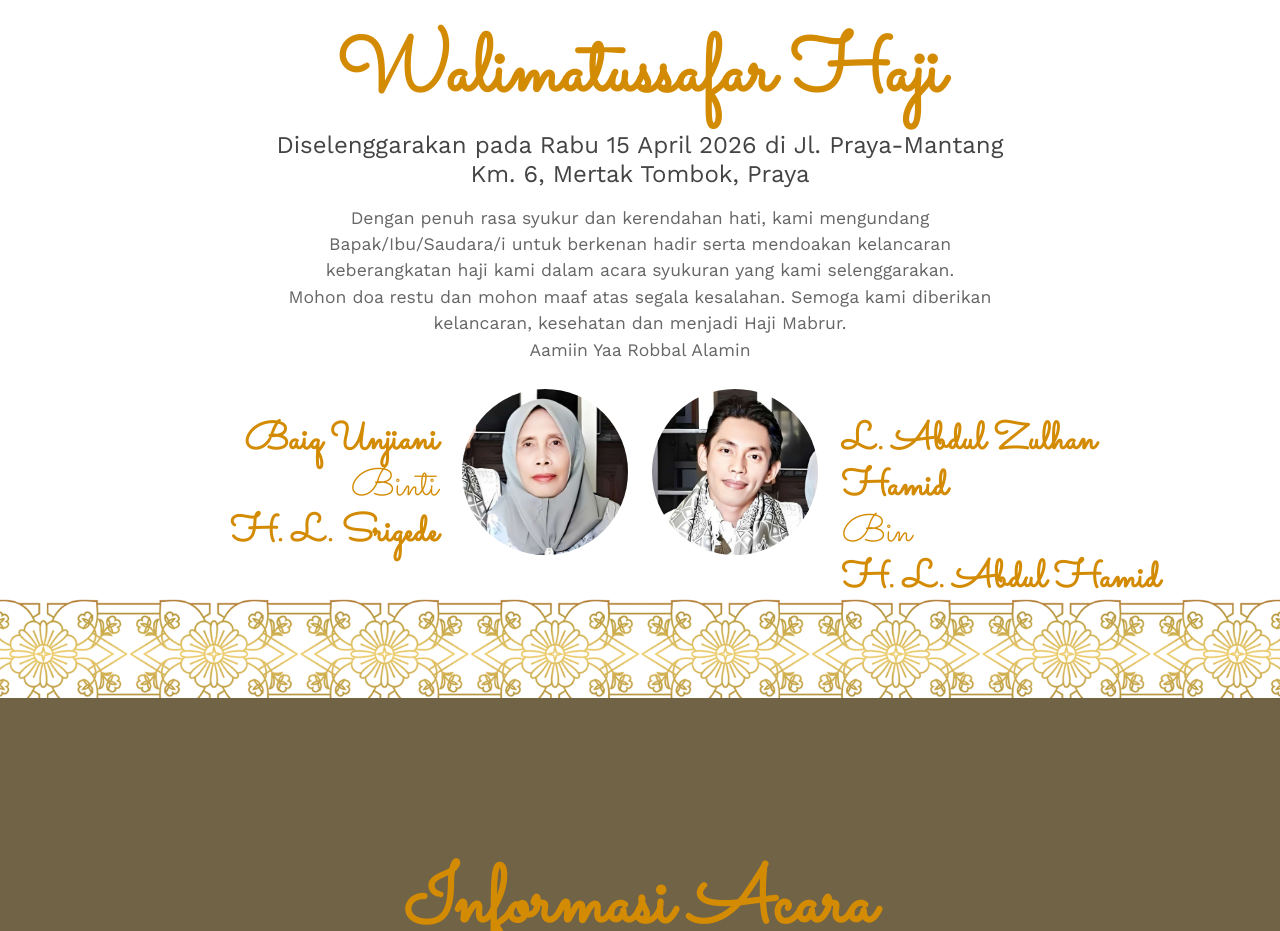
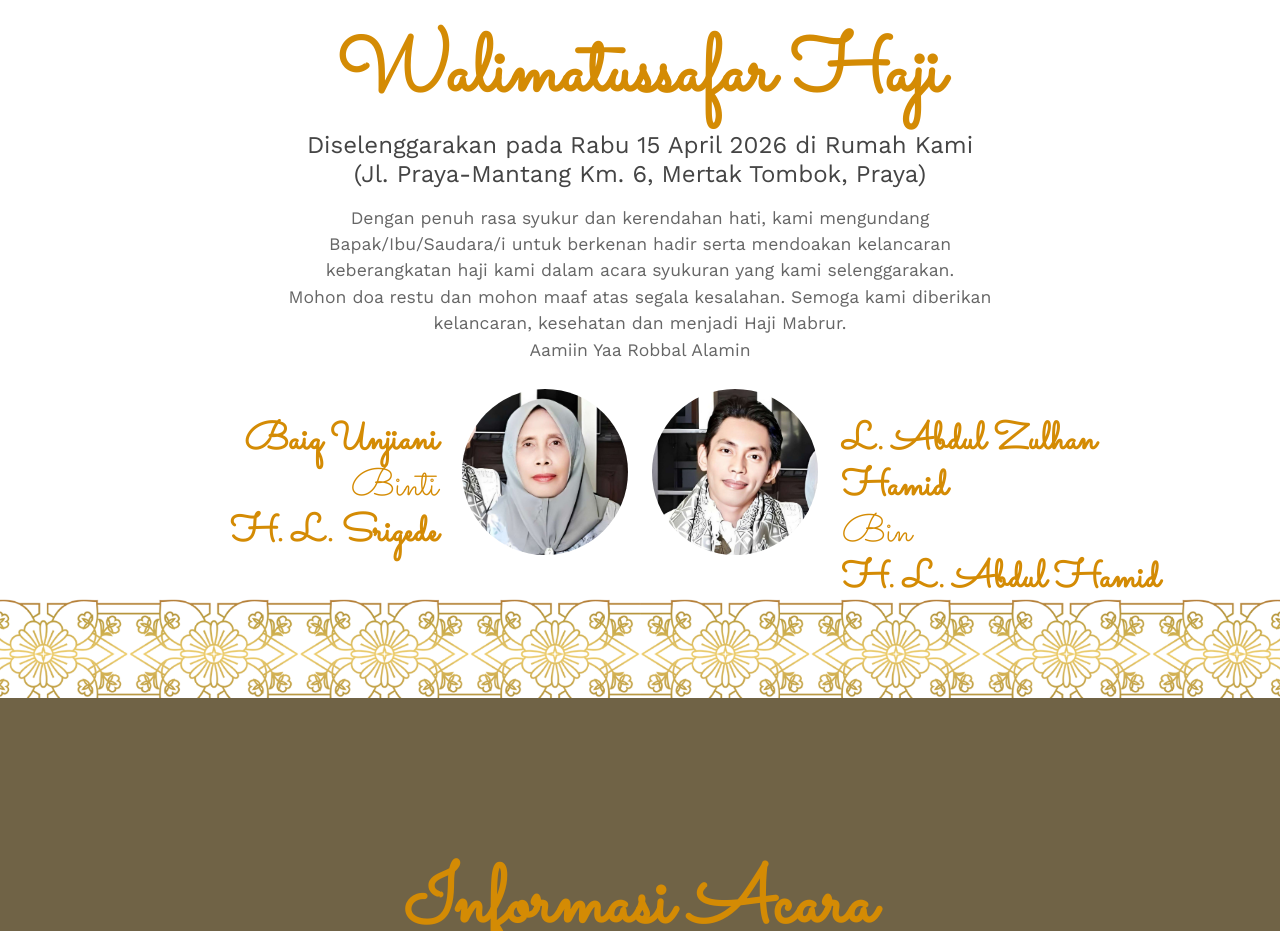
Before and after one commit to abdulhafizbahrain/walimatussafar-haji, a plain HTML site: page index.html in a window 1280 px wide. Shown: the part 960-1891 px from the top of the page. Drawn offline with nearby package versions, Linux system fonts and the light colour scheme; some packages are replaced by stand-ins of ours; a script that the page names is missing.

Commit message:
Update event location details in index.html

```diff
--- a/index.html
+++ b/index.html
@@ -115,8 +115,9 @@
           <div class="col-md-8 text-center">
             <h2>Walimatussafar Haji</h2>
             <h3>
-              Diselenggarakan pada Rabu 15 April 2026 di Jl. Praya-Mantang Km. 6,
-              Mertak Tombok, Praya
+              Diselenggarakan pada Rabu 15 April 2026 di Rumah Kami
+              <br />
+              (Jl. Praya-Mantang Km. 6, Mertak Tombok, Praya)
             </h3>
             <p>
               Dengan penuh rasa syukur dan kerendahan hati, kami mengundang
```
